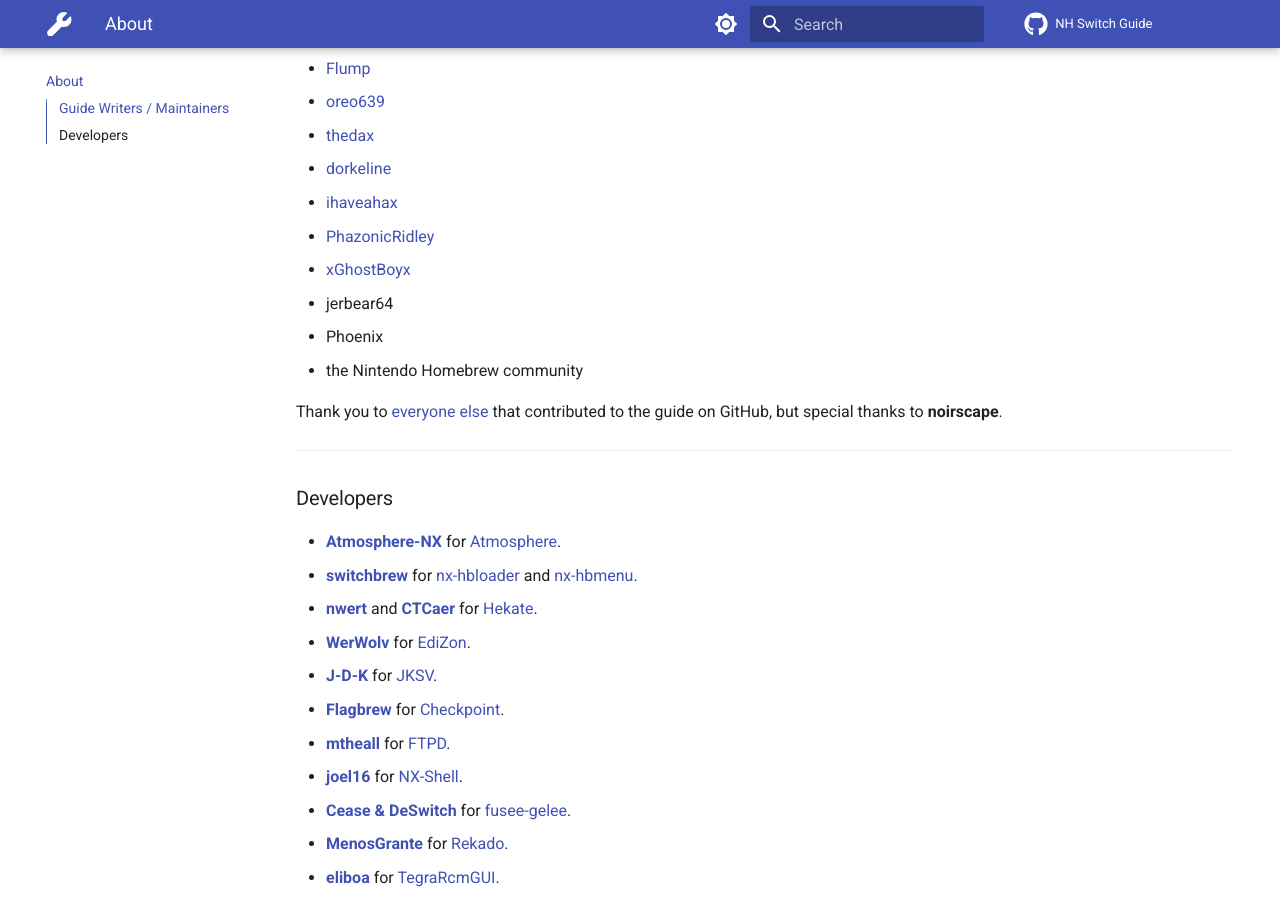
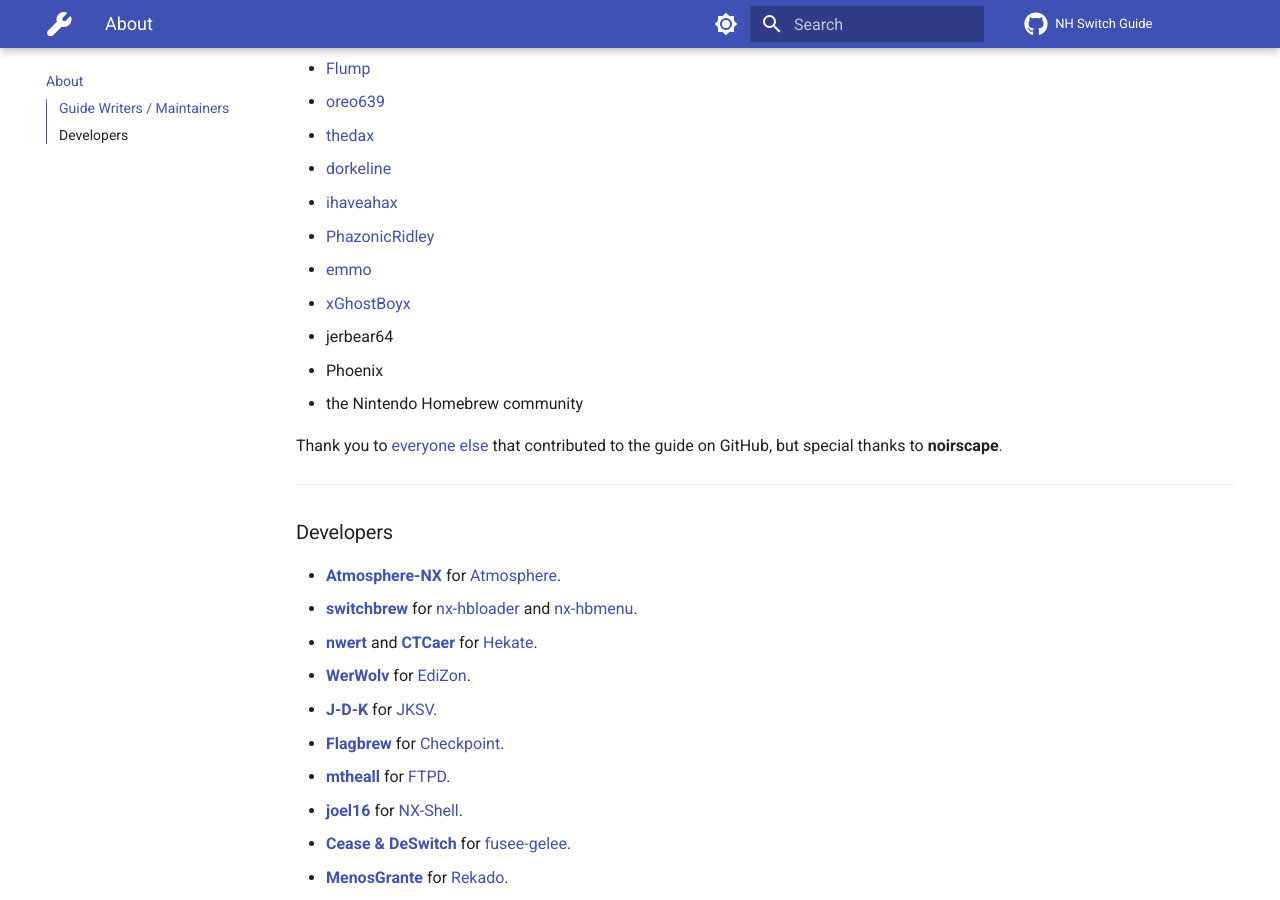
Before and after one commit to nh-server/switch-guide, an MkDocs documentation site: the page built from docs/about.md, in a window 1280 px wide and 900 px high, scrolled down 628 px. Built offline with MkDocs 1.6.1 and Material for MkDocs 9.7.7, drawn with Linux system fonts in a browser that asks for light colours; comment, search, counter and statistics services are not loaded.

```diff
--- a/docs/about.md
+++ b/docs/about.md
@@ -23,6 +23,7 @@
 - [dorkeline](https://github.com/dorkeline)
 - [ihaveahax](https://github.com/ihaveamac)
 - [PhazonicRidley](https://github.com/PhazonicRidley)
+- [emmo](https://github.com/el-emmo)
 - [xGhostBoyx](https://github.com/xGhostBoyx)
 - jerbear64
 - Phoenix
```
